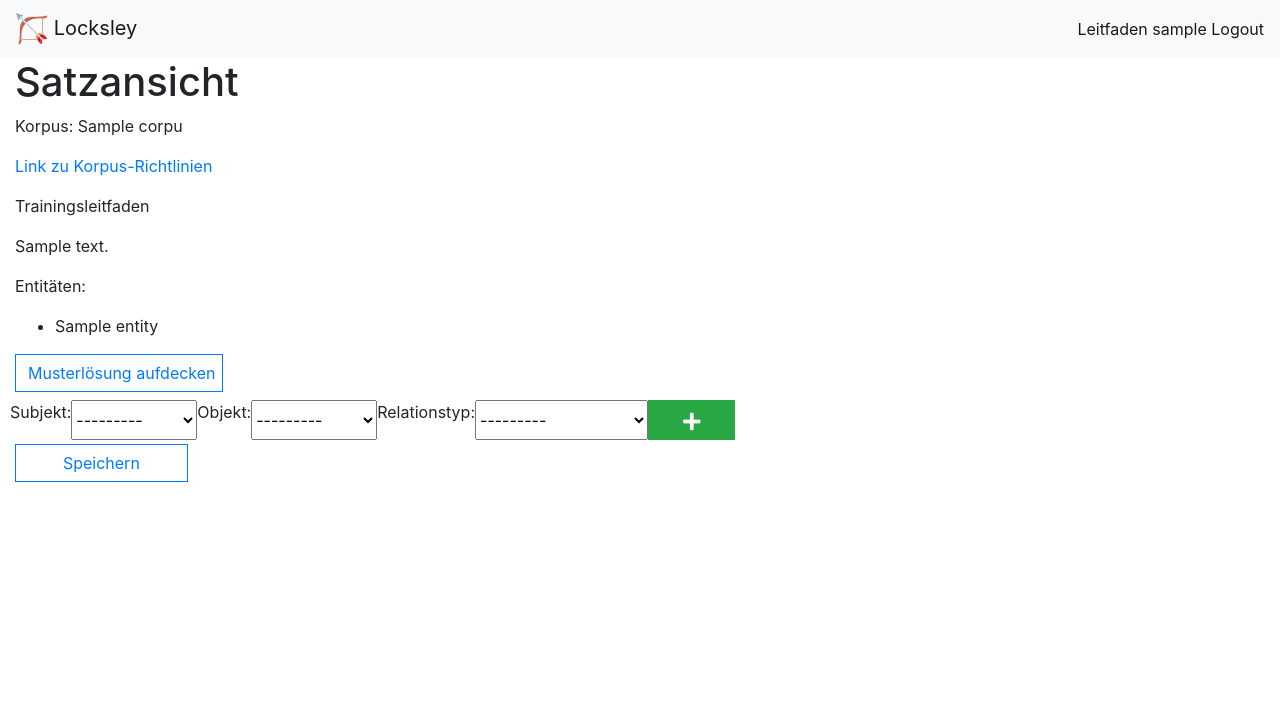
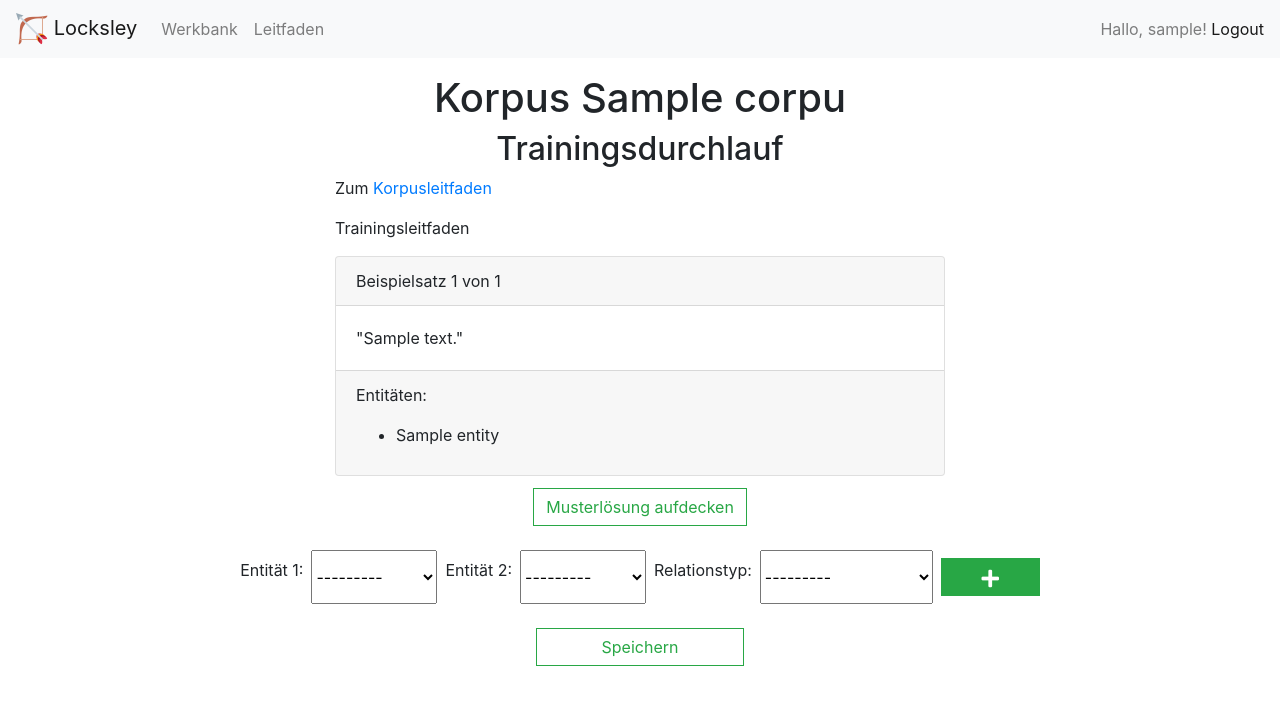
Before and after one commit to acidAnn/locksley, a Django app: page /testrun-view/1#0/ in a window 1280 px wide. Shown: the top 705 px of the page. Run offline with Django 3.2, Linux system fonts and the light colour scheme; a user stored in the database is signed in; tables that the repository leaves empty hold one stand-in row (values such as "Sample post"); some libraries are stand-ins or nearby versions.

Commit message:
Beautify sentence and test view as well as navbar

```diff
--- a/django_unchained/annotation/forms.py
+++ b/django_unchained/annotation/forms.py
@@ -3,8 +3,8 @@
 
 
 class LabelForm(ModelForm):
-    subject = ModelChoiceField(label="Subjekt",queryset=Entity.objects.all())
-    object = ModelChoiceField(label="Objekt", queryset=Entity.objects.all())
+    subject = ModelChoiceField(label="Entität 1", queryset=Entity.objects.all())
+    object = ModelChoiceField(label="Entität 2", queryset=Entity.objects.all())
     relation_type = ModelChoiceField(label="Relationstyp", queryset=RelationType.objects.all())
 
     def __init__(self, *args, **kwargs):
--- a/django_unchained/annotation/views.py
+++ b/django_unchained/annotation/views.py
@@ -2,7 +2,7 @@
 from django.db import IntegrityError
 from django.shortcuts import render, redirect
 
-from .forms import LabelForm, LabelFormSet
+from .forms import LabelFormSet
 from .models import Sentence, Batch, Membership, Corpus, RelationType, TestRun, ExampleSentence, GoldLabel
 
 
@@ -121,8 +121,6 @@
 @login_required
 def testrun_view(request, testrun_id, iterator):
     testrun = TestRun.objects.get(id=testrun_id)
-    print(testrun.number_of_example_sentences)
-    print(iterator)
 
     if iterator >= testrun.number_of_example_sentences:
         return redirect("testrun-completed")
@@ -130,11 +128,6 @@
     else:
         example_sentence = ExampleSentence.objects.filter(testrun=testrun_id)[iterator]
         goldlabels = GoldLabel.objects.filter(example_sentence=example_sentence)
-        if goldlabels:
-            goldlabel = goldlabels[0]
-        else:
-            # TODO: error
-            goldlabel = GoldLabel.objects.all()[0]
 
         iterator += 1
 
@@ -151,6 +144,7 @@
                 "testrun": testrun,
                 "entities": example_sentence.entities.all(),
                 "formset": formset,
+                "iterator": iterator,
                 "goldlabels": goldlabels
             },
         )
--- a/django_unchained/templates/annotation/testrun_view.jinja2
+++ b/django_unchained/templates/annotation/testrun_view.jinja2
@@ -3,30 +3,30 @@
 {% import 'macros/util_macros.jinja2' as mutils %}
 
 {% block body %}
- <div class="row">
-   <div class="col-12">
-      <h1>Satzansicht</h1>
+<div class="row justify-content-center">
+  <div class="col-12 col-md-10 col-xl-6 text-center pt-3">
+    <h1>Korpus {{ sentence.corpus }}</h1>
+    <h2>Trainingsdurchlauf</h2>
   </div>
 </div>
 
-<div class="row">
-   <div class="col-10">
-      <p>Korpus: {{ sentence.corpus }}</p>
-      <p><a href="{{ url('corpus-instructions', args=[sentence.corpus.id]) }}">Link zu Korpus-Richtlinien</a></p>
-   </div>
-   <div class="col-10">
+<div class="row justify-content-center">
+   <div class="col-sm-12 col-md-10 col-xl-6">
+      <p>Zum <a href="{{ url('corpus-instructions', args=[sentence.corpus.id]) }}">Korpusleitfaden</a></p>
       <p>Trainingsleitfaden</p>
    </div>
 </div>
 
-<div class="row">
-   <div class="col-10">
-      <p>{{ sentence.text }}</p>
+<div class="row justify-content-center">
+   <div class="col-10 col-xl-6 mb-1">
+      <div class="card">
+      <div class="card-header">
+          Beispielsatz {{ iterator }} von {{ testrun.number_of_example_sentences }}
       </div>
+      <div class="card-body">
+          <p class="card-text">"{{ sentence.text }}"</p>
        </div>
-
-<div class="row">
-    <div class="col-10">
+       <div class="card-footer">
        {% if entities %}
        <p>Entitäten:</p>
        <ul>
@@ -37,15 +37,19 @@
        {% endif %}
        </div>
       </div>
-
-<div class="submit-btn-formset col-4 col-md-2 p-0">
-    <input class="btn btn-outline-primary btn-block rounded-0" type="button" value="Musterlösung aufdecken" onclick="show('goldlabel-display');"/>
+   </div>
 </div>
 
-<div class="row" id="goldlabel-display" style="display:none">
+<div class="row justify-content-center">
+    <div class="submit-btn-formset col-4 col-md-2 m-2 p-0">
+        <input class="btn btn-outline-success btn-block rounded-0" type="submit" value="Musterlösung aufdecken" onclick="show('goldlabel-display');"/>
+    </div>
+</div>
+
+<div class="row justify-content-center" id="goldlabel-display" style="display:none">
+   <div class="col-10">
       {% if goldlabels %}
     <p>Folgende Relationen sollten eingetragen werden:
-    <div class="col-10">
        <ul>
           {% for goldlabel in goldlabels %}
           {% if not goldlabel.goldrelation_type %}
@@ -55,21 +59,17 @@
           {% endif %}
           {% endfor %}
        </ul>
-   </div>
 {% else %}
     <p>Keine Musterlösung eingetragen. Sorry :)!</p>
 {% endif %}
    </div>
+</div>
 
-<div class="row mt-2">
-   <div class="col-10">
 {{ mutils.get_label_add_form(formset, csrf_input) }}
-   </div>
-</div>
 
 <script type="text/javascript">
 function show(elementId) {
-  document.getElementById(elementId).style.display="block";
+  document.getElementById(elementId).style.display="grid";
   }
 </script>
 {% endblock %}
--- a/django_unchained/templates/annotation/workbench.jinja2
+++ b/django_unchained/templates/annotation/workbench.jinja2
@@ -20,7 +20,7 @@
   <div class="col-6">
     <div class="row justify-content-center">
       {% for corpus in corpora %}
-      <div class="card col-12 col-xl-4 m-2 p-3">
+      <div class="card col-12 col-md-5 m-2">
         <div class="card-body">
             <h3 class="card-title">Korpus {{ corpus }}</h3>
             <p><a class="card-link" href="{{ url('corpus-instructions', args=[corpus.id]) }}">Korpusleitfaden</a></p>
--- a/django_unchained/templates/base.jinja2
+++ b/django_unchained/templates/base.jinja2
@@ -19,21 +19,34 @@
 
 {# ===== Body ===== #}
 <body>
-<nav class="navbar navbar-light bg-light">
+<nav class="navbar navbar-expand-lg navbar-light bg-light">
     <a class="navbar-brand" href="{{ url('workbench') }}">
         <img src="{{ static('images/favicon-32x32.png') }}" width="32" height="32" class="d-inline-block align-top" alt="">
         Locksley
     </a>
+  <button class="navbar-toggler" type="button" data-toggle="collapse" data-target="#navbarText" aria-controls="navbarText" aria-expanded="false" aria-label="Toggle navigation">
+    <span class="navbar-toggler-icon"></span>
+  </button>
+  <div class="collapse navbar-collapse" id="navbarText">
+    <ul class="navbar-nav mr-auto">
+      <li class="nav-item">
+      <a class="nav-link" href="{{ url('workbench') }}">Werkbank</a>
+      </li>
+      <li class="nav-item">
+      <a class="nav-link" href="{{ url('instructions') }}">Leitfaden</a>
+      </li>
+    </ul>
     <span class="navbar-text">
-        <a href="{{ url('instructions') }}">Leitfaden</a>
         {% if request.user.is_authenticated %}
-        <a href="{{ url('workbench') }}?show_user=True">{{ request.user.username }}</a>
+        Hallo, {{ request.user.username }}!
         <a href="{{ url('logout') }}?next=/">Logout</a>
         {% else %}
         <a href="{{ url('login') }}">Login</a>
         {% endif %}
     </span>
+  </div>
 </nav>
+
 
 <div class="container-fluid">
     {% block body %}
--- a/django_unchained/templates/macros/util_macros.jinja2
+++ b/django_unchained/templates/macros/util_macros.jinja2
@@ -1,25 +1,29 @@
 {% macro get_label_add_form(formset, csrf_input) -%}
+<div class="col-12">
     <form id="label-form" method="POST">
         {{ formset.management_form }}
         {{ csrf_input }}
 
         {% for form in formset %}
-    <div class="labeling form-row mb-1">
+        <div class="labeling form-row justify-content-center m-3">
             {% for field in form %}
-        <p>{{ field.label }}:</p>
+            <p class="m-2">{{ field.label }}:</p>
             {{ field }}
             {% endfor %}
             <input type="hidden" name="form-0-id" id="id_form-0-id" class=""/>
             <button title="Weiteres Label hinzufügen"
-                class="col-2 col-sm-1 btn btn-success btn-block rounded-0 add-form-row">
+                    class="col-2 col-sm-1 btn btn-success btn-block rounded-0 add-form-row m-2">
                 <i class="fas fa-plus" style="font-size: 1.25rem; vertical-align: middle"></i>
             </button>
         </div>
         {% endfor %}
 
-    <div class="submit-btn-formset col-4 col-md-2 p-0">
-        <input class="btn btn-outline-primary btn-block rounded-0"
+        <div class="row justify-content-center">
+            <div class="submit-btn-formset col-4 col-md-2 m-2 p-0">
+                <input class="btn btn-outline-success btn-block rounded-0"
                        type="submit" value="Speichern"/>
             </div>
+        </div>
     </form>
+</div>
 {% endmacro %}
```
Also changed, not shown: django_unchained/templates/annotation/completed.html (added, +47 -0 lines), django_unchained/templates/annotation/sentence_view.jinja2 (+4 -23 lines), django_unchained/templates/annotation/testrun_completed.jinja2 (+15 -5 lines). Lines whose indentation alone changed are shown as unchanged.
